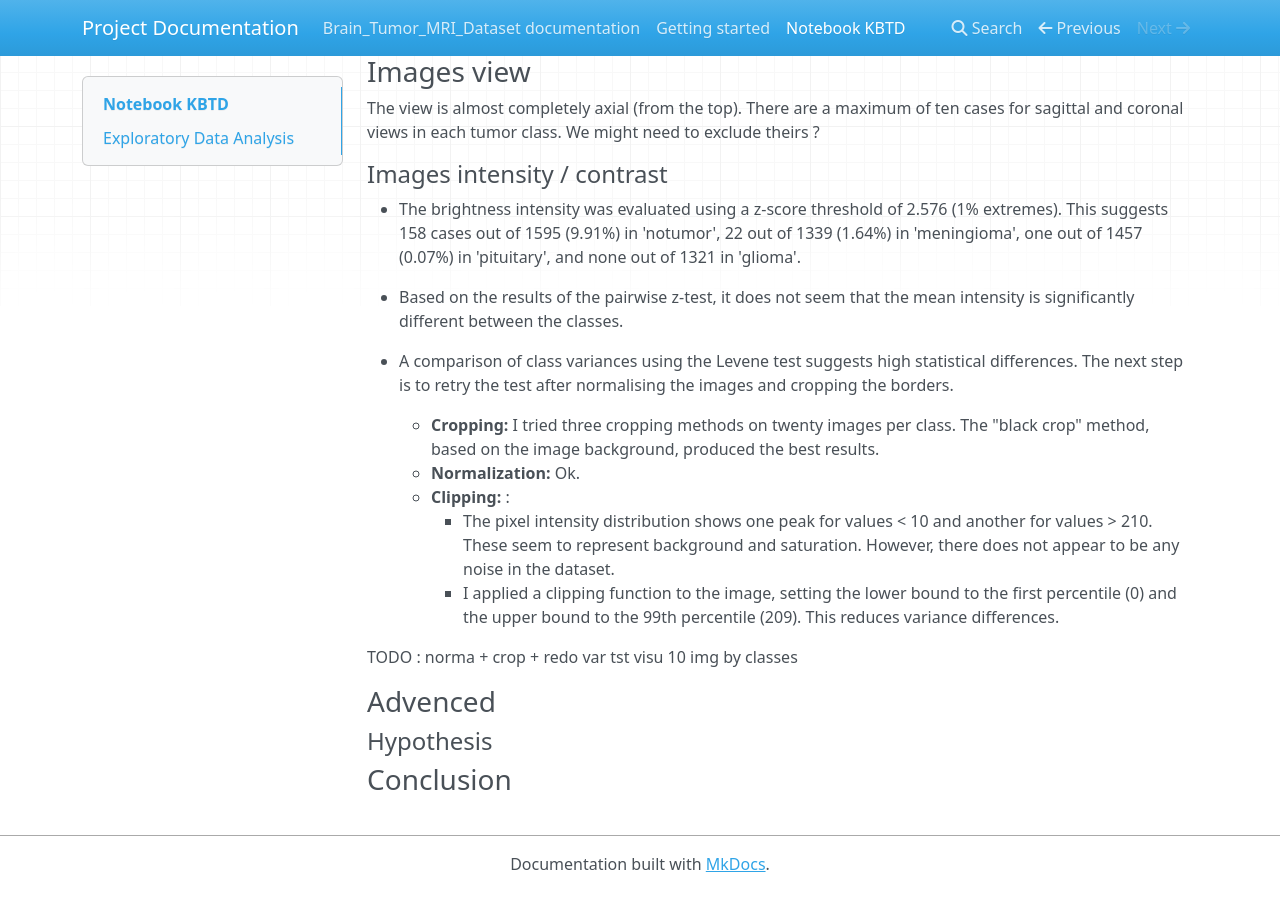
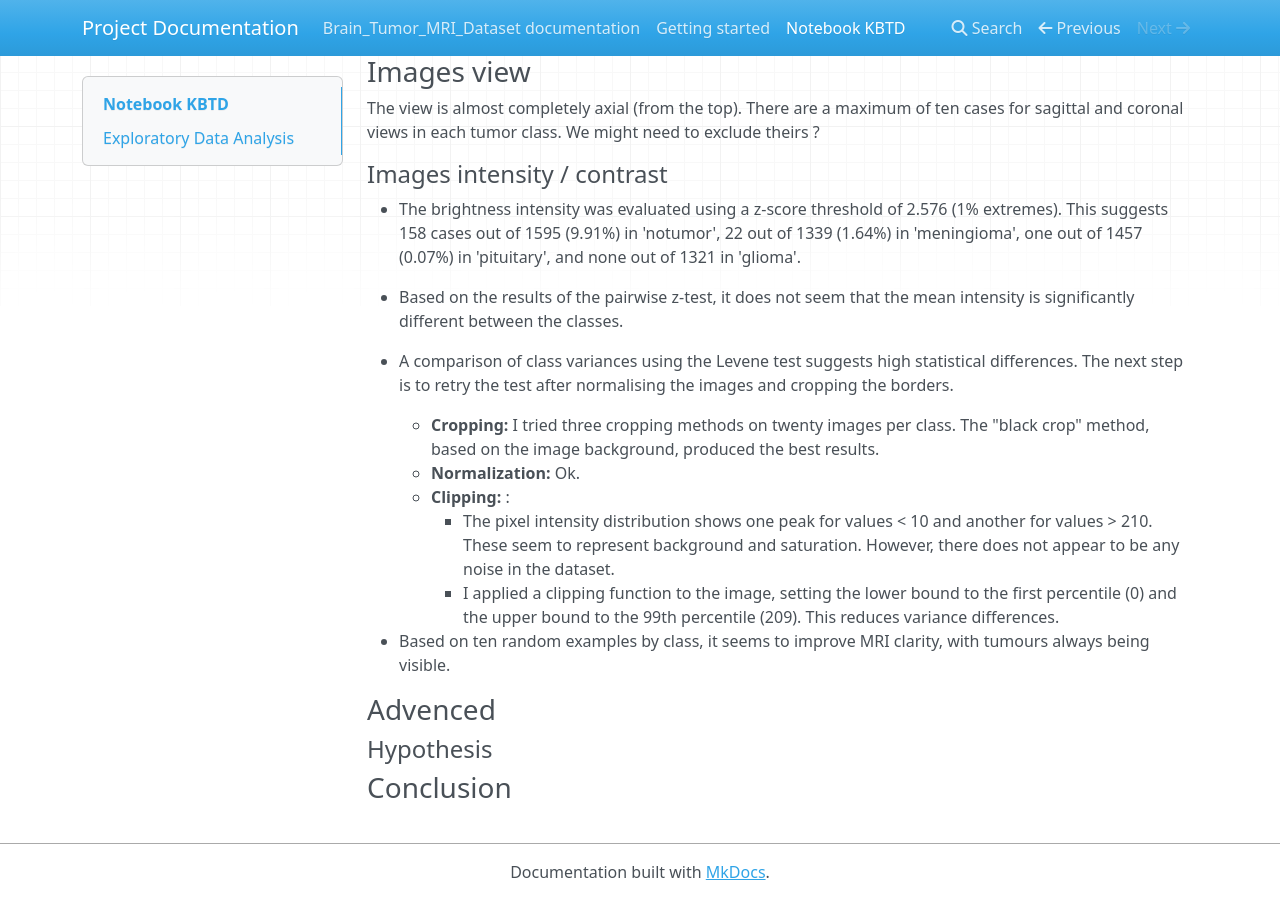
Before and after one commit to Jeremy-Duval-PhD/Brain_Tumor_MRI_Dataset, an MkDocs documentation site: the page built from docs/docs/notebook.md, in a window 1280 px wide and 900 px high, scrolled down 1491 px. Built offline with MkDocs 1.6.1, drawn with Linux system fonts in a browser that asks for light colours; nearby versions of some CDN libraries.

Commit message:
WIP: EDA content: end of Images intensity / contrast part

```diff
--- a/docs/docs/notebook.md
+++ b/docs/docs/notebook.md
@@ -84,8 +84,7 @@ The view is almost completely axial (from the top). There are a maximum of ten c
 		* The pixel intensity distribution shows one peak for values < 10 and another for values > 210. These seem to represent background and saturation. However, there does not appear to be any noise in the dataset.
 		* I applied a clipping function to the image, setting the lower bound to the first percentile (0) and the upper bound to the 99th percentile (209). This reduces variance differences.
 
-TODO : norma + crop + redo var tst
-	   visu 10 img by classes
+* Based on ten random examples by class, it seems to improve MRI clarity, with tumours always being visible.
 
 ### Advenced
 
```
Also changed, not shown: 1 other file.
